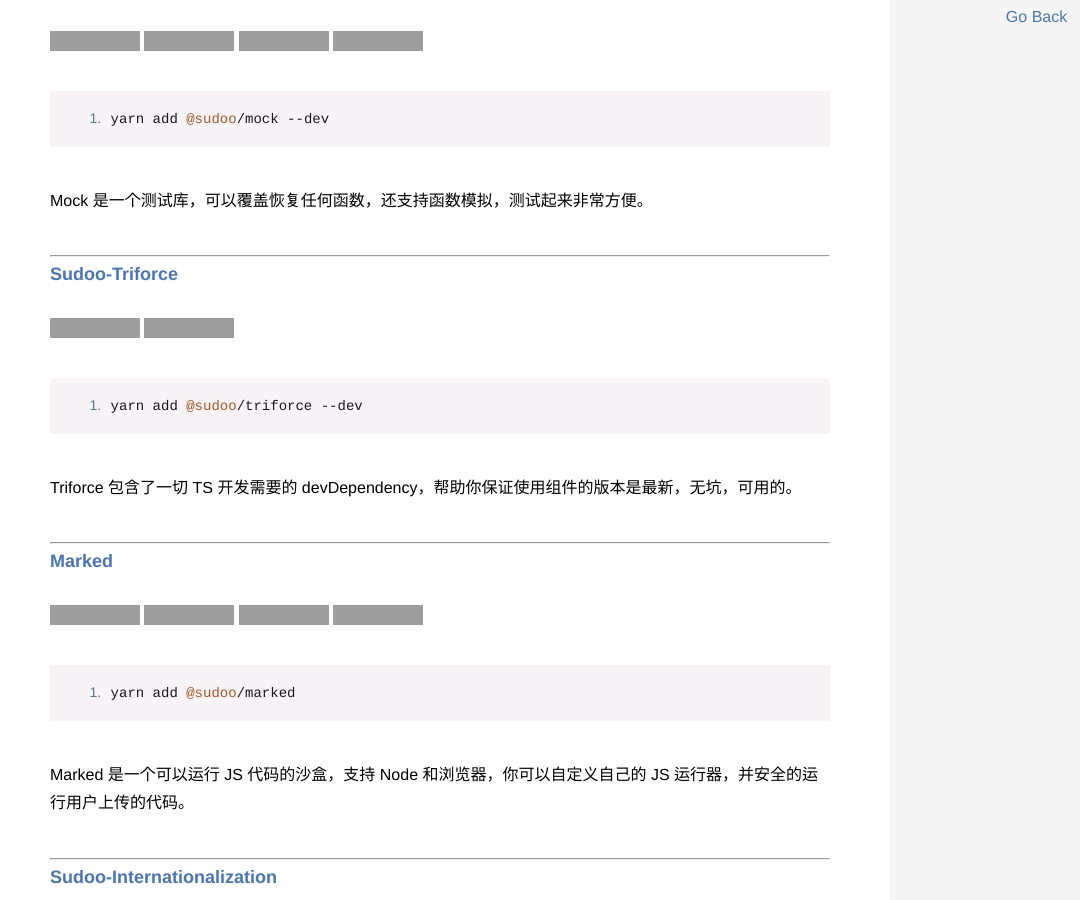
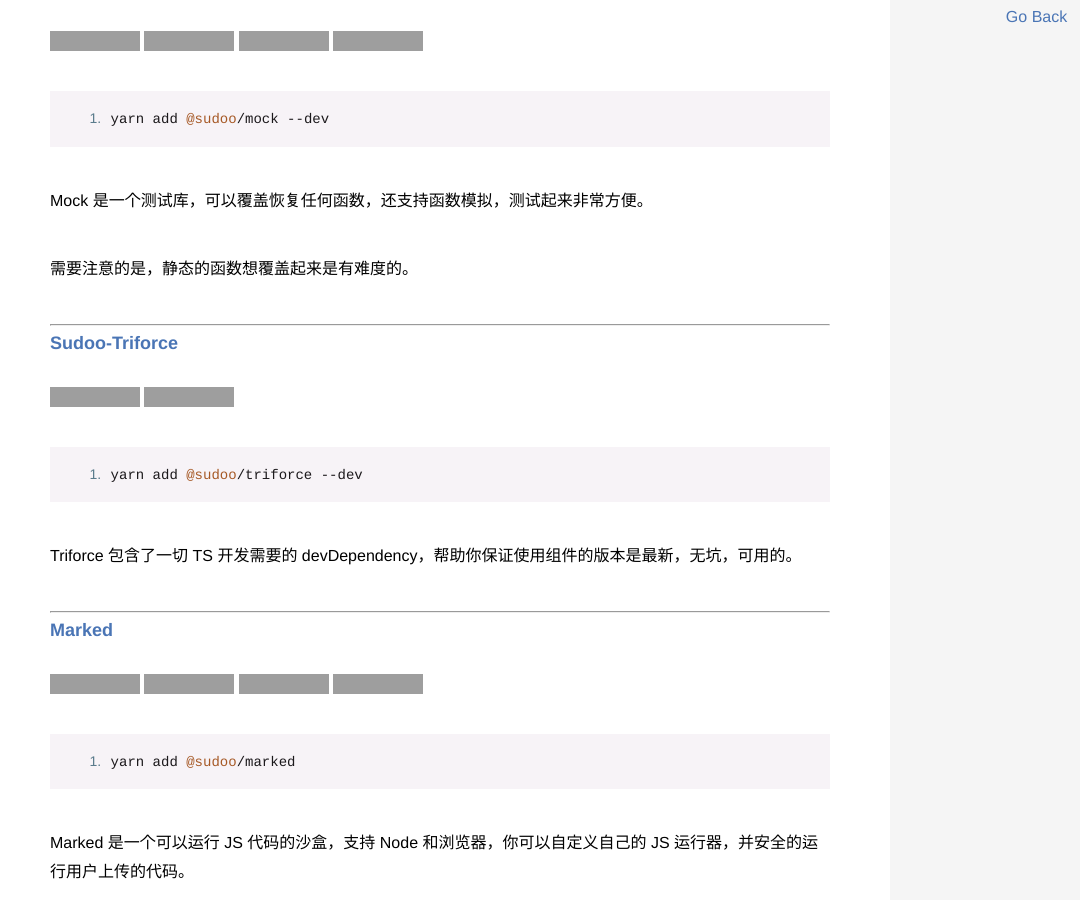
Before and after one commit to WMXPY/blog.mengw.io, a Jekyll site: the page built from _posts/blog/2019-04-02-Sudoo-Packages.md, in a window 1280 px wide and 900 px high, scrolled down 4350 px, cut to the strip 0-900 px from the top of the window. Shown: the whole strip, without its empty margins (200-1280 px from the left). Built offline with Jekyll 4.4.1, drawn with Linux system fonts in a browser that asks for light colours; grey boxes are pictures that could not be loaded.

Commit message:
add text

```diff
--- a/_posts/blog/2019-04-02-Sudoo-Packages.md
+++ b/_posts/blog/2019-04-02-Sudoo-Packages.md
@@ -213,6 +213,8 @@ yarn add @sudoo/mock --dev
 
 Mock 是一个测试库，可以覆盖恢复任何函数，还支持函数模拟，测试起来非常方便。
 
+需要注意的是，静态的函数想覆盖起来是有难度的。
+
 ---
 
 ### [Sudoo-Triforce](https://github.com/SudoDotDog/Sudoo-Triforce)
```
